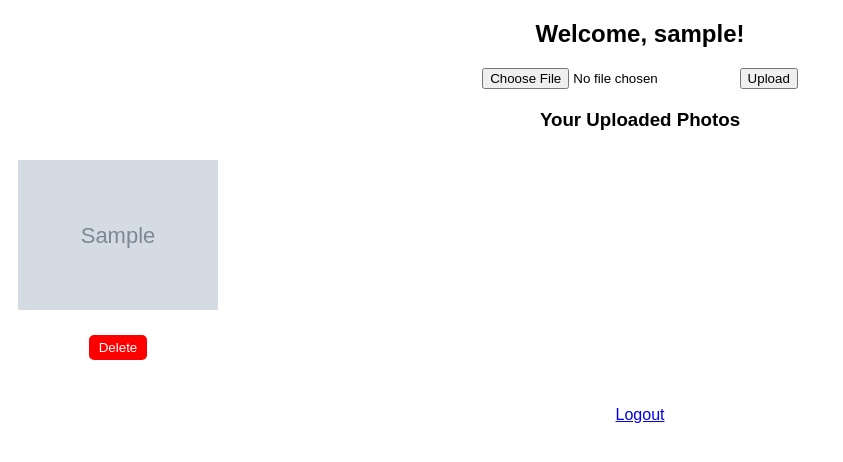
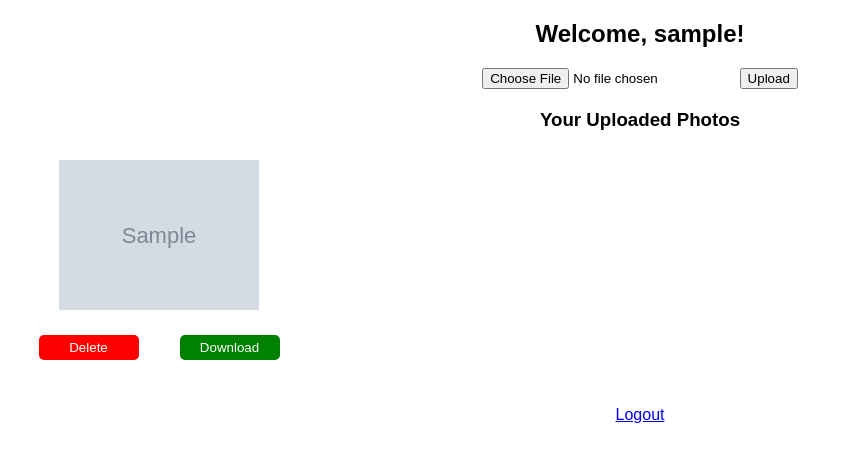
Before and after one commit to khiarj4ki/tugasutswadi, a PHP site: page /dashboard.php in a window 1280 px wide. Shown: the top 462 px of the page, without its empty margins (0-843 px from the left). Run offline with PHP 8.4, Linux system fonts and the light colour scheme; the visitor is signed in with stand-in values (Sample User, id 1); tables that the repository leaves empty hold one stand-in row (values such as "Sample post"); grey boxes marked "Sample" are stand-in pictures.

Commit message:
add download button

```diff
--- a/css/style.css
+++ b/css/style.css
@@ -32,16 +32,34 @@ p {
     height: auto;
 }
 
-.delete-button {
+.button-group {
+    display: flex;
+    justify-content: center;
     margin-top: 5px;
+}
+
+.delete-button, .download-button {
+    width: 100px;
     background-color: red;
     color: white;
     border: none;
     padding: 5px 10px;
     cursor: pointer;
     border-radius: 5px;
+    text-decoration: none;
+    margin: 0 0.5px;
+    text-align: center;
+    display: inline-block;
+}
+
+.download-button {
+    background-color: green;
 }
 
 .delete-button:hover {
     background-color: darkred;
 }
+
+.download-button:hover {
+    background-color: darkgreen;
+}
--- a/dashboard.php
+++ b/dashboard.php
@@ -45,16 +45,20 @@ $uploads = $stmt->fetchAll();
         <?php foreach ($uploads as $upload): ?>
             <div class="gallery-item">
                 <img src="<?php echo $upload['file_path']; ?>" alt="Uploaded Image">
-                <form method="post" action="delete.php">
-                    <input type="hidden" name="file_id" value="<?php echo $upload['id']; ?>">
-                    <button type="submit" class="delete-button">Delete</button>
-                </form>
+                <div class="button-group">
+                    <form method="post" action="delete.php" style="display:inline;">
+                        <input type="hidden" name="file_id" value="<?php echo $upload['id']; ?>">
+                        <button type="submit" class="delete-button">Delete</button>
+                    </form>
+                    <form method="get" action="<?php echo $upload['file_path']; ?>" style="display:inline;">
+                        <button type="submit" class="download-button">Download</button>
+                    </form>
+                </div>
             </div>
         <?php endforeach; ?>
     </div>
 
     <p><a href="logout.php">Logout</a></p>
     <script src="js/script.js"></script>
-
 </body>
 </html>
```
